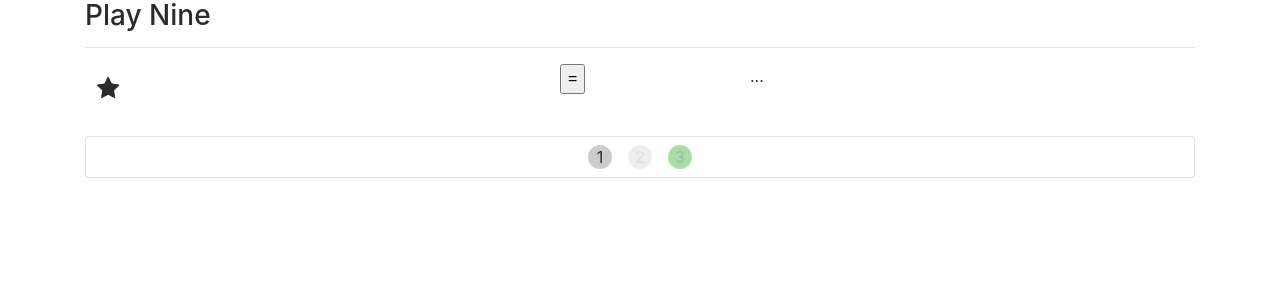
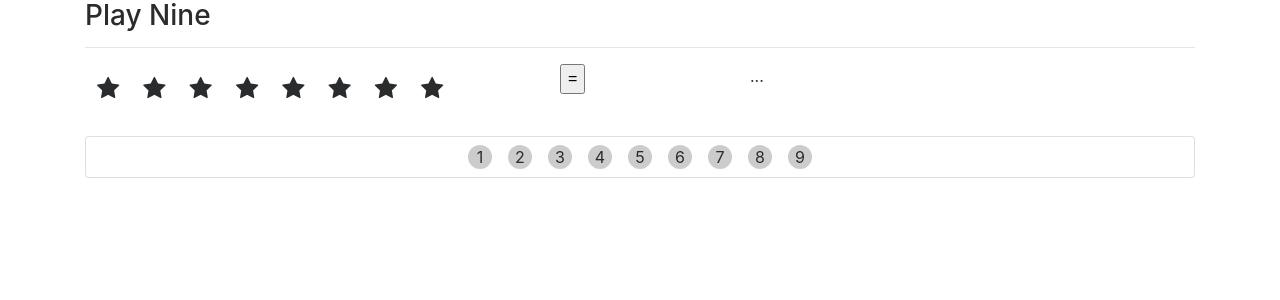
Before and after one commit to ignatiusseto/react-pluralsight, a React (Create React App) app in the folder building-game-ui/: page / in a window 1280 px wide. Shown: the top 300 px of the page. Built offline with nearby package versions, Linux system fonts and the light colour scheme.

Commit message:
add random numbers for STARS elements

```diff
--- a/building-game-ui/package.json
+++ b/building-game-ui/package.json
@@ -7,9 +7,11 @@
     "axios": "^0.16.2",
     "font-awesome": "^4.7.0",
     "react": "^15.6.1",
-    "react-dom": "^15.6.1"
+    "react-dom": "^15.6.1",
+    "underscore": "^1.8.3"
   },
   "devDependencies": {
+    "lodash": "^4.17.4",
     "react-scripts": "1.0.10"
   },
   "scripts": {
--- a/building-game-ui/src/App.js
+++ b/building-game-ui/src/App.js
@@ -1,6 +1,7 @@
 import React from 'react';
 import {Component} from 'react';
 import AppCSS from './App.css';
+import _ from '../node_modules/lodash';
 
 class App extends Component {
     render(){
@@ -13,9 +14,19 @@
 }
 
 const Stars = (props) => {
+    const numberOfStars = 1 + Math.floor(Math.random()*9);
+
+    // let stars = [];
+
+    // for(let i=0; i<numberOfStars; i++){
+    //     stars.push(<i key={i} className="fa fa-star"></i>)
+    // }
+
     return (
         <div className="col-5">
-            <i className="fa fa-star"></i>
+            {_.range(numberOfStars).map(i =>
+                <i key={i} className="fa fa-star"></i>
+            )}
         </div>
     );
 }
@@ -37,16 +48,20 @@
 }
 
 const Numbers = (props) => {
+    // const arrayOfNumbers = _.range(1,10);
+
     return(
         <div className="card text-center">
             <div>
-                <span>1</span>
-                <span className="selected">2</span>
-                <span className="used">3</span>
+                {Numbers.list.map((number, i) =>
+                    <span key={i}>{number}</span>
+                )}
             </div>
         </div>
     )
 }
+
+Numbers.list = _.range(1,10);
 
 class Game extends Component {
     render(){
```
